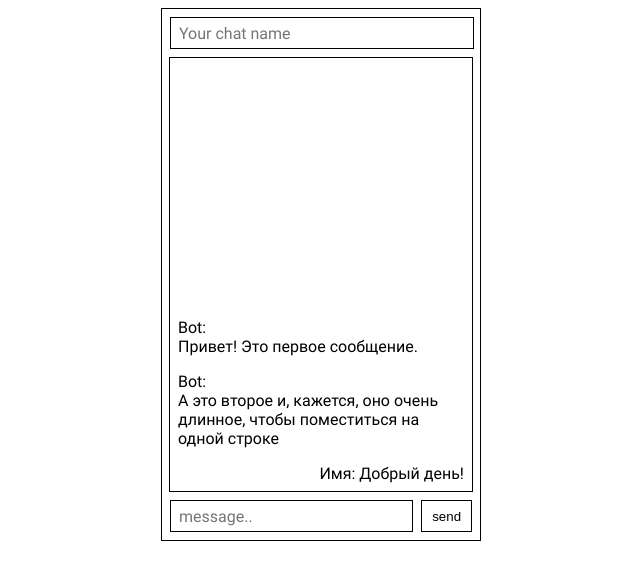
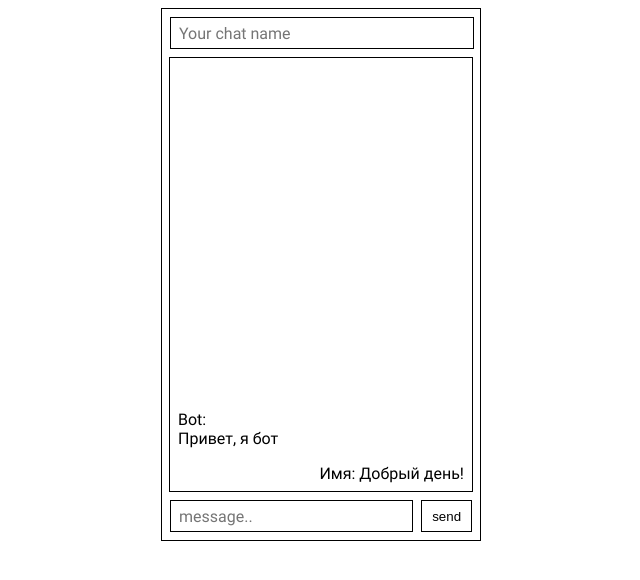
Before and after one commit to pokerflat/chat, a website built with webpack: page src/index.html in a window 1280 px wide. Shown: the whole page, without its empty margins (319-959 px from the left). Built offline with nearby package versions, Linux system fonts and the light colour scheme; files whose address does not match are found by name.

Commit message:
chatbot start

```diff
--- a/src/index.html
+++ b/src/index.html
@@ -8,25 +8,17 @@
 </head>
 <body>
     <div class="wrapper">
-
         <input type="text" class="chatname" placeholder="Your chat name">
         <div class="main_field">
             <div class="bot_name">Bot:</div>
-            <div class="bot_message">Привет! Это первое сообщение. </div>
-            <div class="bot_name">Bot:</div>
-            <div class="bot_message">А это второе и, кажется, оно очень длинное, чтобы поместиться на одной строке</div>
+            <div id="bot_message"></div>
             <div class="user_name_message">Имя: Добрый день!</div>
-
-
-
         </div>
         <div class="send_message">
             <input type="text" class="message" placeholder="message..">
             <button>send</button>
         </div>
-
-        </div>
-
-
+    </div>
+<script src="js/main.js"></script>
 </body>
 </html>
--- a/src/index.js
+++ b/src/index.js
@@ -1 +1,2 @@
 import './scss/style.scss';
+import './js/main.js';
--- /dev/null
+++ b/src/js/main.js
@@ -0,0 +1,7 @@
+
+function chatbot_msg (text_msg) {
+    let msg = (text_msg);
+    let el = document.getElementById('bot_message');
+    el.innerText = msg;
+}
+chatbot_msg('Привет, я бот');
--- a/src/scss/style.scss
+++ b/src/scss/style.scss
@@ -44,7 +44,7 @@ body {
 	margin: 0 auto;
 	padding: 8px;
 }
-.bot_message {
+#bot_message {
 	margin-bottom: 16px;
 }
 .user_name_message {
```
Also changed, not shown: dist/bundle.js, dist/index.html, dist/main.css.
